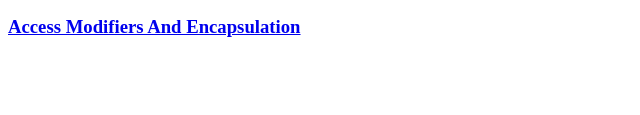
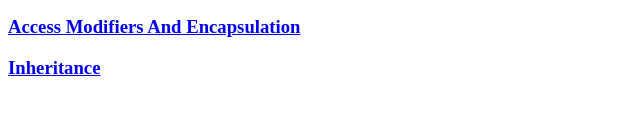
Before and after one commit to RjayBernales/IT21, a plain HTML site: page main.html in a window 1280 px wide. Shown: the part 145-260 px from the top of the page, without its empty margins (0-640 px from the left). Drawn offline with Linux system fonts and the light colour scheme.

Commit message:
Added anchor text for the Inheritance.html on main

```diff
--- a/main.html
+++ b/main.html
@@ -10,5 +10,6 @@
     <h3><a href="ObjectClasses.html">Object And Classes</a></h3>
     <h3><a href="Methods.html">Methods</a></h3>
     <h3><a href="Modifiers-Encapsulation.html">Access Modifiers And Encapsulation</a></h3>
+    <h3><a href="Inheritance.html">Inheritance</a></h3>
 </body>
 </html>
```
